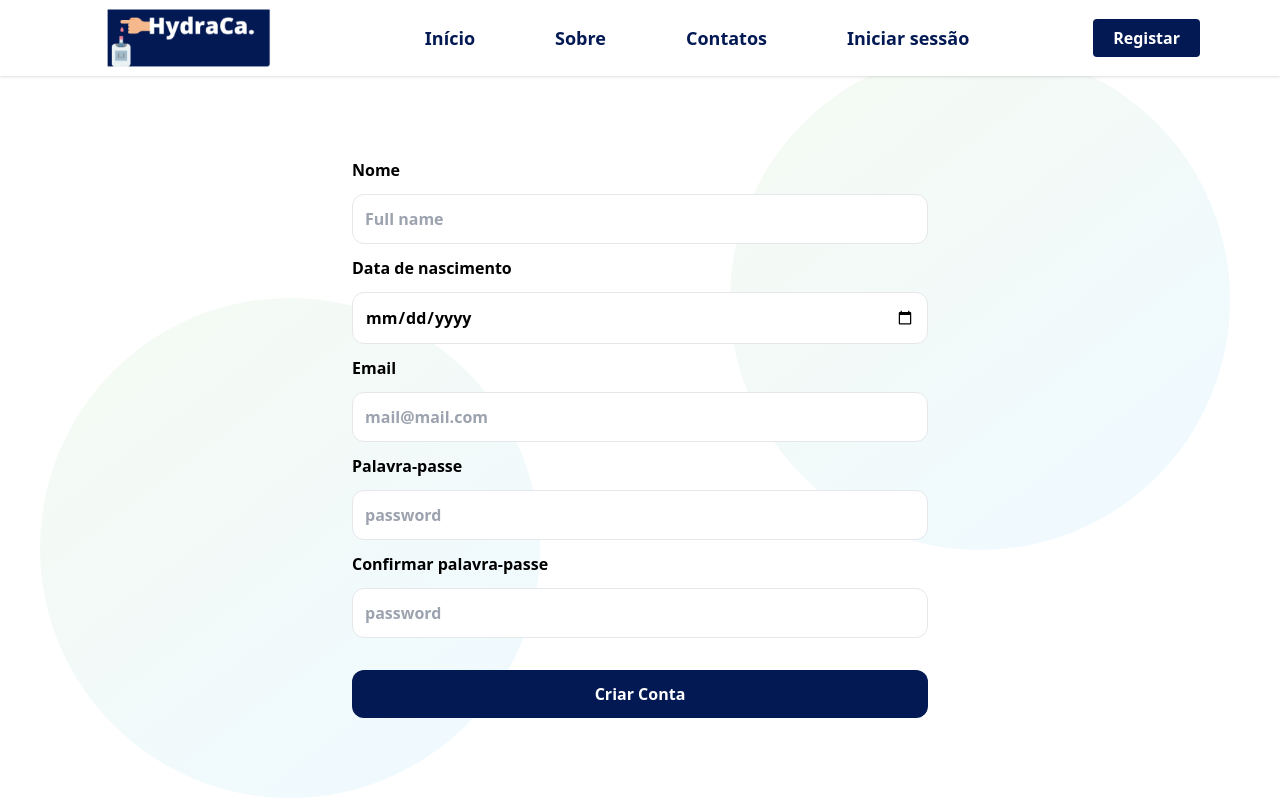
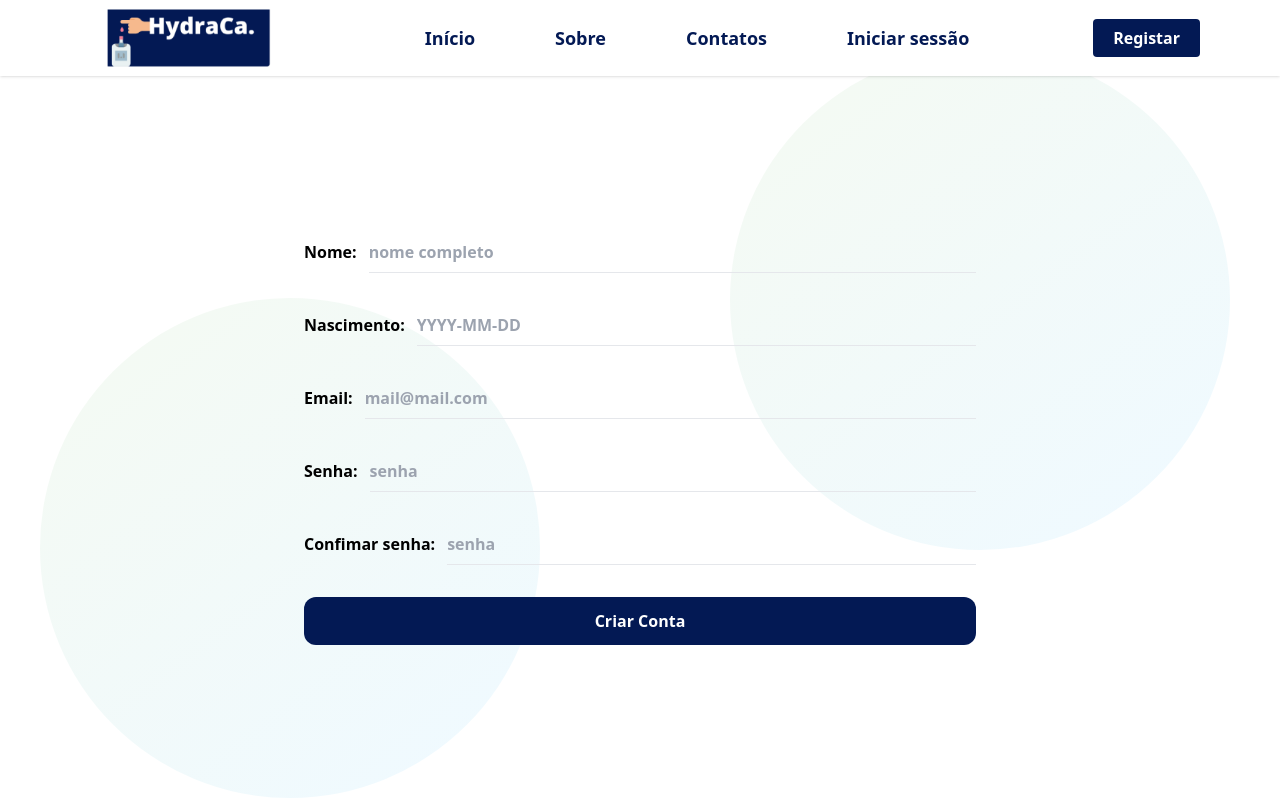
Before and after one commit to gabrielbastianelle1/hydraca-nextjs, a Next.js app: page /signup in a window 1280 px wide. Built offline with nearby package versions, Linux system fonts and the light colour scheme; no server answers.

Commit message:
all forms refatored

```diff
--- a/components/Button.jsx
+++ b/components/Button.jsx
@@ -2,7 +2,7 @@ export default function Button({ children, onClick }) {
     return (
         <button
             onClick={onClick}
-            className="mt-5 p-3 bg-colorButton rounded-xl text-white"
+            className="p-3 bg-colorButton rounded-xl text-white"
         >
             {children}
         </button>
--- a/components/headerUser/HeaderUser.jsx
+++ b/components/headerUser/HeaderUser.jsx
@@ -5,7 +5,7 @@ import Notification from './Notification'
 
 export default function HeaderUser() {
     return (
-        <header className="flex justify-between items-center space-x-10 group p-5 lg:p-8 shadow suave">
+        <header className="flex justify-between items-center space-x-10 group p-5 lg:p-8 shadow">
             <MenuIcon className="h-12 ml-auto mr-10 stroke-slate-600 cursor-pointer lg:hidden " />
             <Back />
             <Notification />
--- a/components/signin/Form.jsx
+++ b/components/signin/Form.jsx
@@ -57,33 +57,31 @@ export default function Form() {
     return (
         <div>
             <FormContent
-                action="/send-data-here"
                 active={message.active}
                 error={message.error}
                 message={message.message}
                 className="form"
-                method="POST"
             >
-                <label htmlFor="email">Email</label>
+                <div className="item-form">
+                    <label htmlFor="email">Email: </label>
                     <input
                         id="email"
-                    autoComplete="email"
                         placeholder="mail@mail.com"
                         onChange={onChangeEmail}
                         value={email}
                         className="input"
-                    required
-                    pattern="@"
                     />
-                <label htmlFor="password">Palavra-Passe</label>
+                </div>
+                <div className="item-form">
+                    <label htmlFor="password">Senha: </label>
                     <input
                         type={showPassword ? 'text' : 'password'}
-                    placeholder="password"
+                        placeholder="senha"
                         onChange={onChangePassword}
                         value={password}
                         className="input "
-                    required
                     />
+                </div>
                 <div>
                     <label
                         onClick={() => setShowPassword(!showPassword)}
--- a/components/signup/Form.jsx
+++ b/components/signup/Form.jsx
@@ -1,5 +1,5 @@
 import { useRouter } from 'next/router'
-import React, { useState, useContext } from 'react'
+import React, { useState } from 'react'
 import { signup } from '../../services/service.auth'
 import Button from '../Button'
 import FormContent from '../Form.styled'
@@ -91,23 +91,28 @@ export default function Form() {
                 message={message.message}
                 className="form"
             >
-                <label htmlFor="name">Nome</label>
+                <div className="item-form">
+                    <label htmlFor="name">Nome: </label>
                     <input
                         id="name"
-                    placeholder="Full name"
+                        placeholder="nome completo"
                         onChange={onChangeName}
                         value={name}
                         className="input"
                     />
-                <label htmlFor="birthday">Data de nascimento</label>
+                </div>
+                <div className="item-form">
+                    <label htmlFor="birthday">Nascimento: </label>
                     <input
                         id="birthday"
-                    type="Date"
+                        placeholder="YYYY-MM-DD"
                         onChange={onChangeBirthday}
                         value={birthday}
                         className="input"
                     />
-                <label htmlFor="email">Email</label>
+                </div>
+                <div className="item-form">
+                    <label htmlFor="email">Email: </label>
                     <input
                         id="email"
                         placeholder="mail@mail.com"
@@ -115,23 +120,28 @@ export default function Form() {
                         value={email}
                         className="input"
                     />
-                <label htmlFor="name">Palavra-passe</label>
+                </div>
+                <div className="item-form">
+                    <label htmlFor="password">Senha: </label>
                     <input
                         id="password"
-                    placeholder="password"
+                        placeholder="senha"
                         type="password"
                         onChange={onChangePassword}
                         value={password}
                         className="input"
                     />
-                <label htmlFor="name">Confirmar palavra-passe</label>
+                </div>
+                <div className="item-form">
+                    <label htmlFor="name">Confimar senha: </label>
                     <input
-                    placeholder="password"
+                        placeholder="senha"
                         type="password"
                         onChange={onChangeConfirm}
                         value={confirm}
                         className="input"
                     />
+                </div>
                 <Button onClick={handleSubmit}>Criar Conta</Button>
             </FormContent>
         </div>
--- a/components/userProfile/Form.jsx
+++ b/components/userProfile/Form.jsx
@@ -1,16 +1,16 @@
-import { React, useState, useContext, useEffect } from 'react'
+import { React, useState, useEffect, useContext } from 'react'
+import { GlobalContext } from '../../context/GlobalContext'
 import Button from '../Button'
-import { GlobalContext } from '../../context/GlobalContext'
 import FormContent from '../Form.styled'
 import { updateProfile } from '../../services/service.user'
 import Dropbox from '../Dropbox'
 import { User, PopUp } from '../svgs/index'
 import { getCurrentUser } from '../../services/service.auth'
-import { format } from 'date-fns'
 
 export default function Form() {
     const [user, setUser] = useState({})
-    format(new Date(), 'yyyy/mm/dd')
+    const { diabetesGlobal } = useContext(GlobalContext)
+
     useEffect(() => {
         getCurrentUser()
             .then((response) => setUser(response.data.user))
@@ -18,20 +18,15 @@ export default function Form() {
     }, [])
 
     const [name, setName] = useState(user.name)
-    const { diabetesGlobal } = useContext(GlobalContext)
-    const [idReturnedFromDropBox, setIdReturnedFromDropBox] = useState(null)
-    const [titleDropbox, setTitleDropbox] = useState()
     const [height, setHeight] = useState(user.height)
     const [weight, setWeight] = useState(user.weight)
     const [sensitivity, setSensitivity] = useState(user.sensitivity)
     const [birthday, setBirthday] = useState(user.birthday)
     const [password, setPassword] = useState(user.password)
     const [email, setEmail] = useState(user.email)
-    const [message, setMessage] = useState({
-        active: false,
-        error: false,
-        message: ''
-    })
+
+    const [titleDropbox, setTitleDropbox] = useState('Selecione')
+    const [idReturnedFromDropBox, setIdReturnedFromDropBox] = useState(null)
 
     const onChangeName = (event) => {
         setName(event.target.value)
@@ -52,35 +47,15 @@ export default function Form() {
         setEmail(event.target.value)
     }
 
+    const onChangePassword = (event) => {
+        setPassword(event.target.value)
+    }
+
     const onChangeBirthday = (event) => {
         setBirthday(event.target.value)
     }
 
-    const onChangePassword = (event) => {
-        setPassword(event.target.value)
-    }
-
-    /* let dataNull = [name, height, weight]
-
-    const checkIfDataNull = (dataNull) => {
-        if (dataNull.length == 0) {
-            return true
-        }
-        return false
-    }
-
-    const handleSubmit = async (event) => {
-
-        if (name.length === 0   ) {
-            setMessage({
-                active: true,
-                error: true,
-                message: 'O campo não pode estar vazio'
-            })
-            return
-        }*/
-
-    const handleSubmit = async (event) => {
+    const handleSubmit = async () => {
         try {
             await updateProfile({
                 name: name,
@@ -89,41 +64,87 @@ export default function Form() {
                 height: height,
                 sensitivity: sensitivity,
                 birthday: birthday,
-                password: password
+                password: password,
+                idDiabetes: idReturnedFromDropBox
             })
         } catch (error) {
             console.log(error.response.data)
         }
     }
-    console.log(password)
 
     return (
         <section className="flex-grow">
-            <div className=" place-items-center justify-center content-start flex grid-col-2  left-72 pt-20  grid-cols-6">
-                <h1 className="  text-3xl pt-4  text-indigo-900">PERFIL</h1>
-                <User className="grid " />
+            <div className=" flex justify-center items-center my-16">
+                <h1 className="uppercase text-3xl pt-4 text-colorButton">
+                    perfil
+                </h1>
+                <User />
             </div>
 
-            <FormContent>
-                <div className="grid-cols-1 grid-rows-9 grid-y-4 px-72 justify-center grid ">
-                    <label htmlFor="name">Nome completo:</label>
+            <FormContent className="form lg:grid-cols-2 lg:grid-rows-6 gap-x-6">
+                <div className="item-form lg:col-span-2">
+                    <label htmlFor="name">Name: </label>
                     <input
-                        name="name"
                         id="name"
-                        className="input placeholder-black
-                          py-1 bg-transparent border-0 border-b-2 border-indigo-900"
+                        placeholder={user.name}
                         onChange={onChangeName}
-                        placeholder={user.name}
                         value={name}
-                        type="text"
+                        className="input"
                     />
-
-                    <label htmlFor="email">Email</label>
+                </div>
+                <div className="item-form lg:col-span-2">
+                    <label htmlFor="email">Email: </label>
                     <input
-                        className="bg-transparent border-0 border-b-2 border-indigo-900"
-                        value={user.email}
+                        id="email"
+                        placeholder={user.email}
+                        onChange={onChangeEmail}
+                        value={email}
+                        className="input"
                     />
-
+                </div>
+                <div className="item-form">
+                    <label htmlFor="password">Password: </label>
+                    <input
+                        id="password"
+                        type="password"
+                        onChange={onChangePassword}
+                        value={password}
+                        className="input"
+                    />
+                </div>
+                <div className="item-form">
+                    <label htmlFor="name">Birthday: </label>
+                    <input
+                        id="birthday"
+                        placeholder={user.birthday}
+                        onChange={onChangeBirthday}
+                        value={birthday}
+                        className="input"
+                    />
+                </div>
+                <div className="item-form">
+                    <label htmlFor="height">Height: </label>
+                    <input
+                        id="height"
+                        type="number"
+                        placeholder={user.height}
+                        onChange={onChangeHeight}
+                        value={height}
+                        className="input"
+                    />
+                </div>
+                <div className="item-form">
+                    <label htmlFor="weight">Weight: </label>
+                    <input
+                        id="weight"
+                        type="number"
+                        placeholder={user.weight}
+                        onChange={onChangeWeight}
+                        value={weight}
+                        className="input"
+                    />
+                </div>
+                <div className="item-form">
                     <Dropbox
                         label="Diabetes"
                         titleDropbox={titleDropbox}
@@ -133,72 +154,23 @@ export default function Form() {
                         setIdReturnedFromDropBox={setIdReturnedFromDropBox}
                     />
                 </div>
-
-                <div className="grid-cols-1 grid-rows-9 grid-y-4 px-72 justify-center grid ">
-                    <label htmlFor="name">Sensitivity:</label>
+                <div className="item-form">
+                    <label htmlFor="sensitivity">Sensitivity: </label>
                     <input
-                        name="name"
-                        id="name"
-                        className="input placeholder-black
-                        bg-transparent border-0 border-b-2 border-indigo-900"
+                        id="sensitivity"
+                        type="number"
+                        placeholder={user.sensitivity}
                         onChange={onChangeSensitivity}
-                        placeholder={user.sensitivity}
                         value={sensitivity}
-                        type="text"
+                        className="input"
                     />
-
-                    <label htmlFor="password">Password:</label>
-                    <input
-                        className="input placeholder-black
-                        bg-transparent border-0 border-b-2 border-indigo-900"
-                        id="password"
-                        placeholder=""
-                        type="password"
-                        onChange={onChangePassword}
-                        value={password}
-                    />
-
-                    <label htmlFor="birthday">Data de nascimento:</label>
-                    <input
-                        name="birthday"
-                        id="birthday"
-                        className="input py-1 bg-transparent border-0 border-b-2 border-indigo-900"
-                        onChange={onChangeBirthday}
-                        placeholder={user.birthday}
-                        // type="Date"
-                        value={birthday}
-                    />
-
-                    <div className="grid grid-cols-1 md:grid-cols-2 gap-2  space-y-1 ">
-                        <label htmlFor="height">Altura:</label>
-                        <input
-                            type="number"
-                            name="height"
-                            id="height"
-                            className="input placeholder-black py-1 order-3 bg-transparent border-0 border-b-2 border-indigo-900"
-                            value={height}
-                            placeholder={user.height}
-                            onChange={onChangeHeight}
-                        />
-
-                        <label htmlFor="weight">Peso:</label>
-                        <input
-                            type="number"
-                            name="weight"
-                            id="weight"
-                            className="input py-1 placeholder-black order-4 bg-transparent border-0 border-b-2 border-indigo-900"
-                            value={weight}
-                            placeholder={user.weight}
-                            onChange={onChangeWeight}
-                        />
-                    </div>
-
-                    <Button onClick={handleSubmit}>Salvar</Button>
                 </div>
+                <Button onClick={handleSubmit}>Salvar</Button>
+                <button className="text-red-600">Excluir conta</button>
             </FormContent>
-            <div className="scale-90 sm:absolute -bottom-4   -right-2">
+            {/* <div className="scale-90 sm:absolute -bottom-4   -right-2">
                 <PopUp />
-            </div>
+            </div> */}
         </section>
     )
 }
--- a/styles/globals.css
+++ b/styles/globals.css
@@ -53,18 +53,15 @@
     }
 
     .form {
-        @apply flex flex-col px-10 w-full md:w-2/3 md:px-0 lg:max-w-xl mx-auto font-bold;
+        @apply grid px-10 md:w-2/3 md:px-0 lg:max-w-2xl mx-auto font-bold gap-y-8;
     }
 
-    .square {
-        width: 60%;
-        padding-top: 2%;
-        padding-bottom: 25%;
-        background-color: #ffffff;
-        right: 10%;
+    .input {
+        @apply  py-2 border-b focus:border-sky-500 outline-0 bg-transparent flex-grow;
     }
-    .input {
-        @apply border p-3 rounded-xl  mt-3 mb-3;
+
+    .item-form{
+        @apply flex items-center space-x-3;
     }
 
     .squareP {
```
Also changed, not shown: components/welcome/Form.jsx (+11 -6 lines), components/userProfile/User.jsx (deleted). Lines whose indentation alone changed are shown as unchanged.
